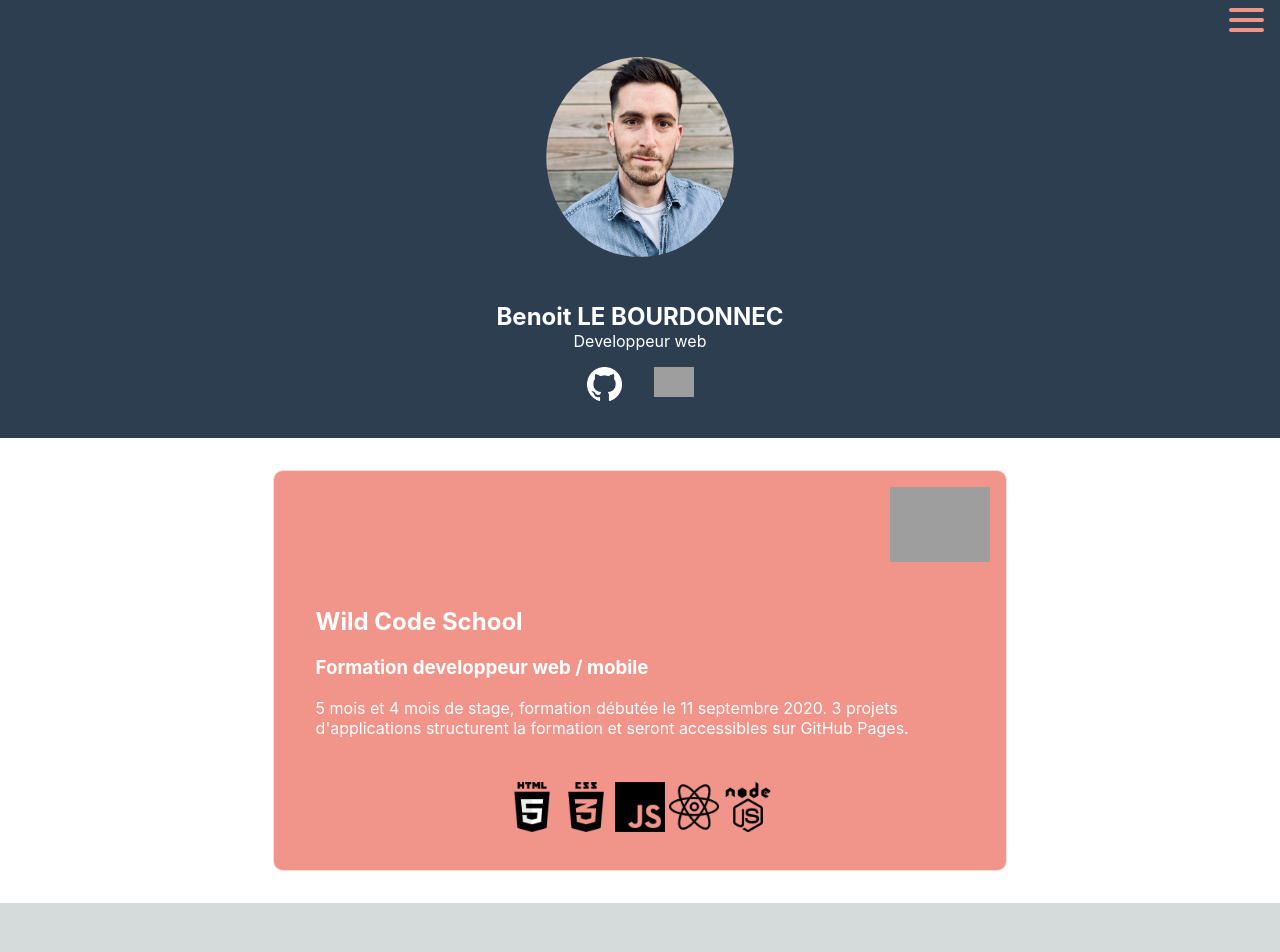
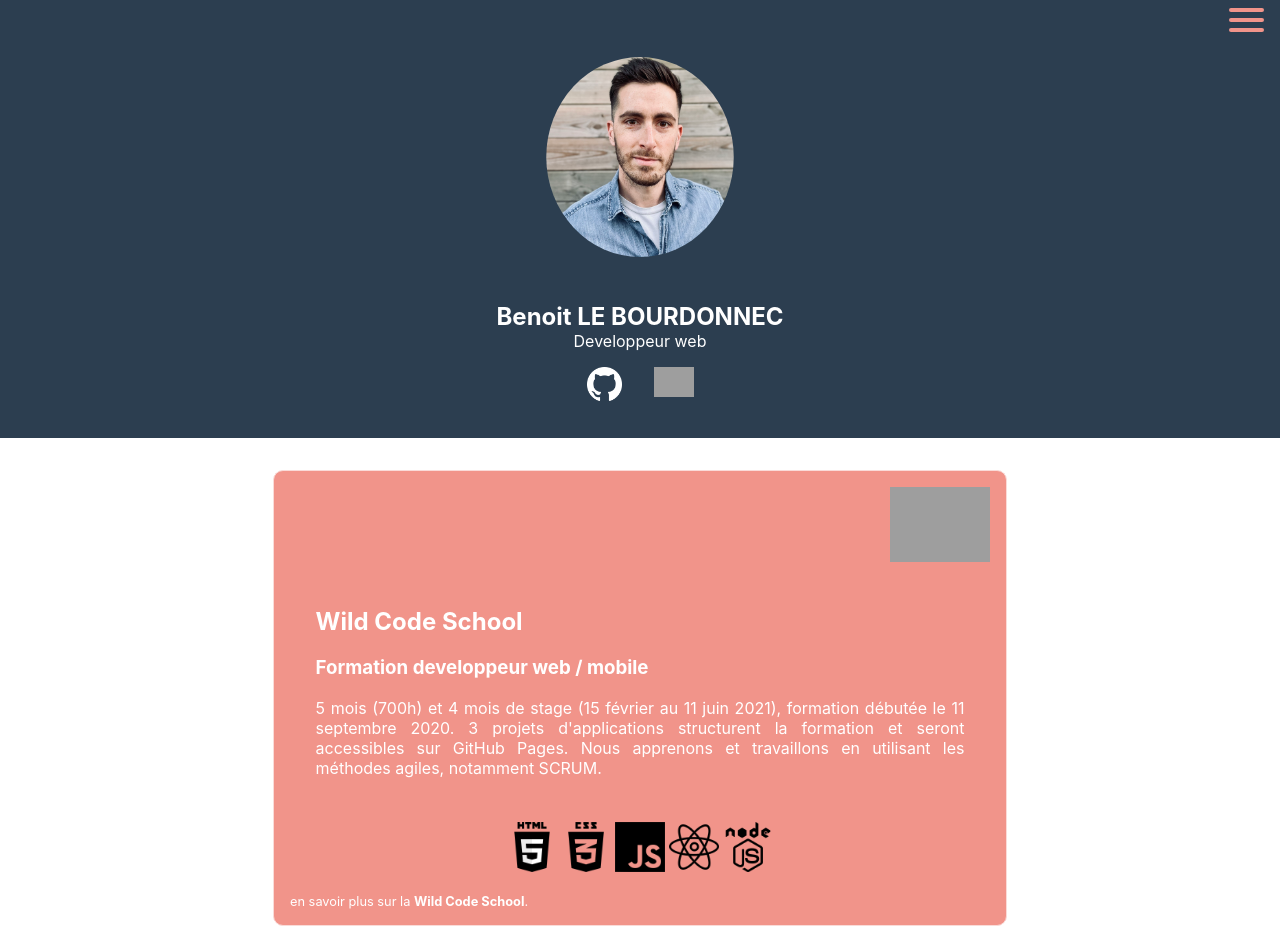
Before and after one commit to Benoit2109/curriculum, a React (Create React App) app: page / in a window 1280 px wide. Shown: the top 952 px of the page. Built offline with nearby package versions, Linux system fonts and the light colour scheme; grey boxes are pictures that could not be loaded.

Commit message:
fix CV compétences et titre

```diff
--- a/src/components/Menu.jsx
+++ b/src/components/Menu.jsx
@@ -25,7 +25,7 @@ class Menu extends React.Component {
         className={this.state.Active? "slideWindow":"slideWindowClose"}>
           <ul className="menu">
           <a href="#Profile">
-              <li>Profile</li>
+              <li>Profil</li>
             </a>
             <a href="#WildCodeSchool">
               <li>Formation</li>
--- a/src/components/School.css
+++ b/src/components/School.css
@@ -1,4 +1,11 @@
+.schoolDescription{
+    text-align:justify;
+}
 
+.schoolLink{
+    color:white;
+    font-size:0.8rem;
+}
 
 .ecole{
     border:solid;
--- a/src/components/School.jsx
+++ b/src/components/School.jsx
@@ -19,10 +19,10 @@ const School = () => (
       <div className="ecoleText">
         <h2>Wild Code School</h2>
         <h3>Formation developpeur web / mobile</h3>
-        <p>
-          5 mois et 4 mois de stage, formation débutée le 11 septembre 2020. 3
+        <p className="schoolDescription">
+          5 mois (700h) et 4 mois de stage (15 février au 11 juin 2021), formation débutée le 11 septembre 2020. 3
           projets d'applications structurent la formation et seront accessibles
-          sur GitHub Pages.
+          sur GitHub Pages. Nous apprenons et travaillons en utilisant les méthodes agiles, notamment SCRUM.
         </p>
       </div>
       <div className="compétences">
@@ -45,6 +45,8 @@ const School = () => (
           </li>
         </ul>
       </div>
+
+      <p className="schoolLink">en savoir plus sur la <a href="https://www.wildcodeschool.com/fr-FR">Wild Code School</a>.</p>
     </div>
   </section>
 );
--- a/src/components/footer.jsx
+++ b/src/components/footer.jsx
@@ -4,7 +4,7 @@ import './Footer.css';
 
 const Footer = () => (
     <div className="footer">
-        <p className="footerInfo">télécharger le CV de <a href="cvdev1020.pdf" download> Benoit Le Bourdonnec</a></p>
+        <p className="footerInfo">télécharger le CV de <a href="CV_DEV.pdf" download> Benoit Le Bourdonnec</a></p>
         <p>(octobre 2020)</p>
         <p className="footerInfo">benoitlb@me.com - 07 81 29 74 47</p>
     </div>
```
Also changed, not shown: 2 other files (tests, documents, lock files or other folders).
